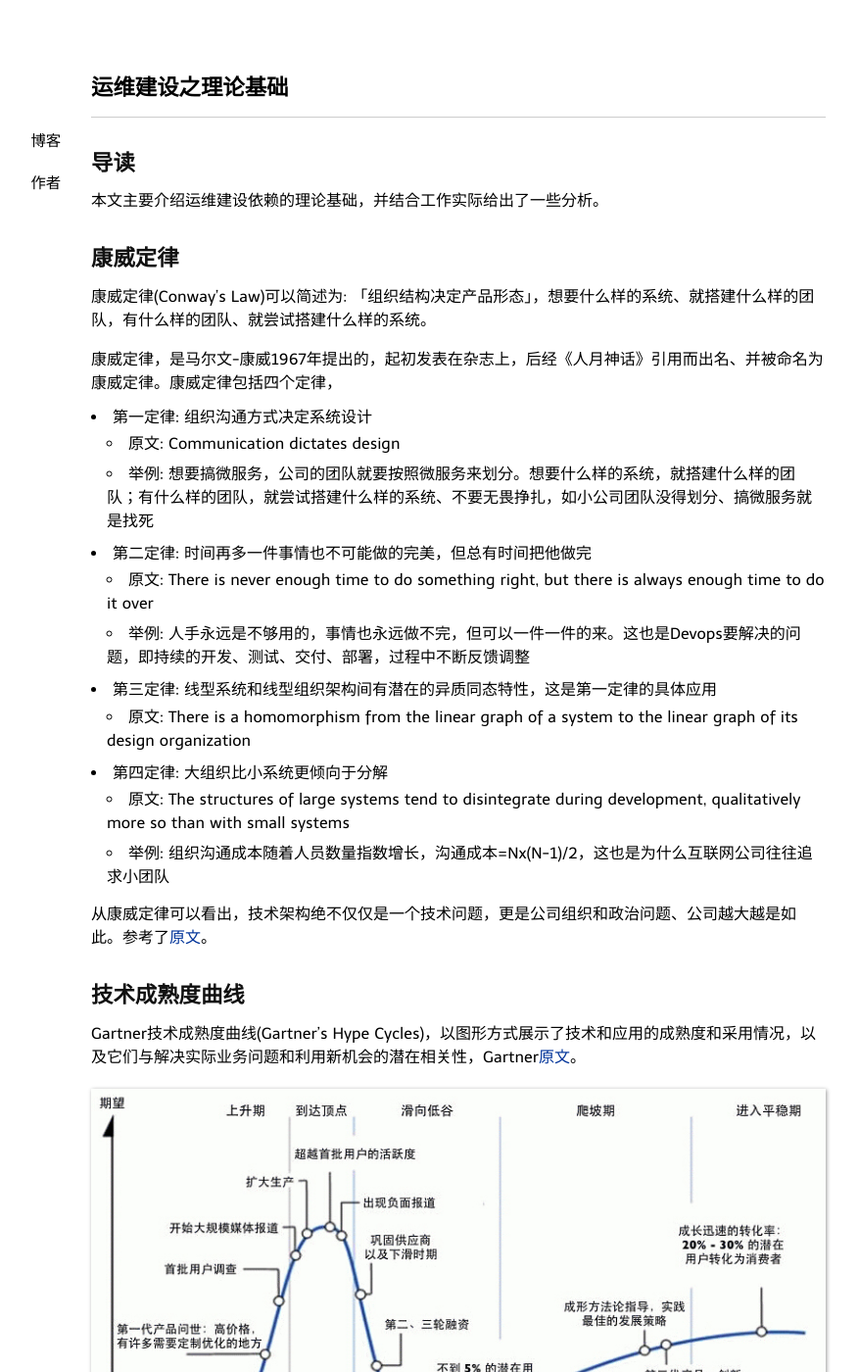
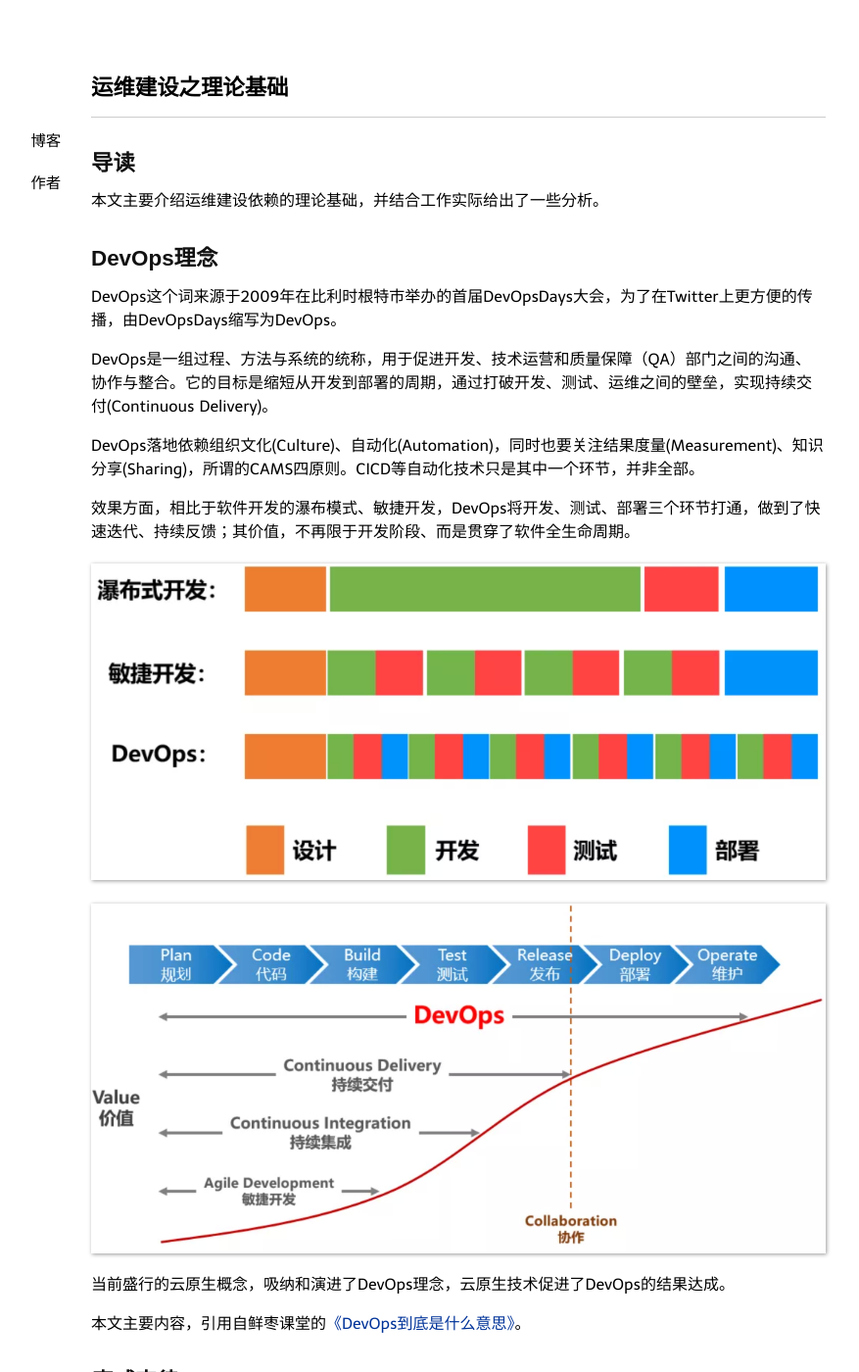
Before and after one commit to niean/niean.github.io, a Jekyll site: the page built from _posts/2021-10-08-op-theory.markdown, in a window 1280 px wide and 1400 px high. Shown: the whole window at 98% size, without its empty margins (172-1049 px from the left). Built offline with Jekyll 4.4.1, drawn with Linux system fonts in a browser that asks for light colours; comment, search, counter and statistics services are not loaded.

Commit message:
update:op-theory

```diff
--- a/_posts/2021-10-08-op-theory.markdown
+++ b/_posts/2021-10-08-op-theory.markdown
@@ -8,6 +8,25 @@ tags:
 
 ## 导读
 本文主要介绍运维建设依赖的理论基础，并结合工作实际给出了一些分析。
+
+## DevOps理念
+DevOps这个词来源于2009年在比利时根特市举办的首届DevOpsDays大会，为了在Twitter上更方便的传播，由DevOpsDays缩写为DevOps。
+
+DevOps是一组过程、方法与系统的统称，用于促进开发、技术运营和质量保障（QA）部门之间的沟通、协作与整合。它的目标是缩短从开发到部署的周期，通过打破开发、测试、运维之间的壁垒，实现持续交付(Continuous Delivery)。
+
+DevOps落地依赖组织文化(Culture)、自动化(Automation)，同时也要关注结果度量(Measurement)、知识分享(Sharing)，所谓的CAMS四原则。CICD等自动化技术只是其中一个环节，并非全部。
+
+效果方面，相比于软件开发的瀑布模式、敏捷开发，DevOps将开发、测试、部署三个环节打通，做到了快速迭代、持续反馈；其价值，不再限于开发阶段、而是贯穿了软件全生命周期。
+
+![zone](https://raw.githubusercontent.com/niean/niean.github.io/master/images/20210630/cn-devops.png)
+
+![zone](https://raw.githubusercontent.com/niean/niean.github.io/master/images/20210630/cn-devops-2.png)
+
+
+当前盛行的云原生概念，吸纳和演进了DevOps理念，云原生技术促进了DevOps的结果达成。
+
+本文主要内容，引用自鲜枣课堂的[《DevOps到底是什么意思》](https://mp.weixin.qq.com/s/UEcESUMunURa1p-iBrJ4cA)。
+
 
 ## 康威定律
 康威定律(Conway's Law)可以简述为: 「组织结构决定产品形态」，想要什么样的系统、就搭建什么样的团队，有什么样的团队、就尝试搭建什么样的系统。
```
